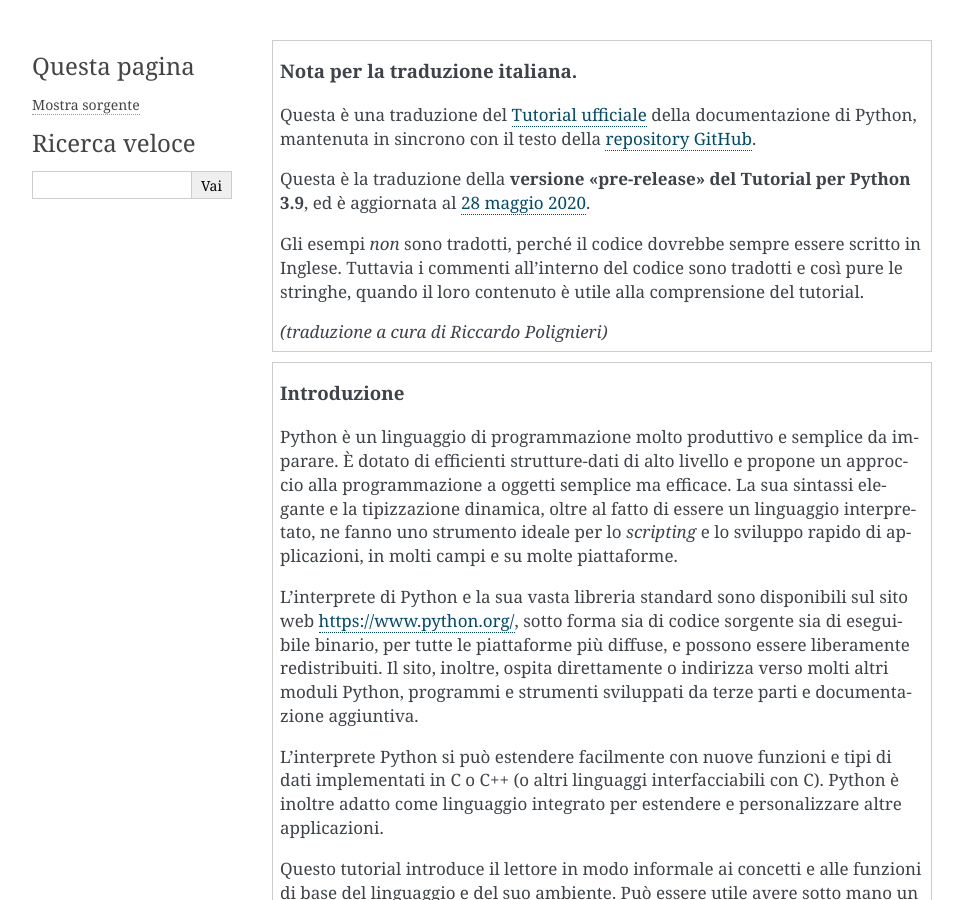
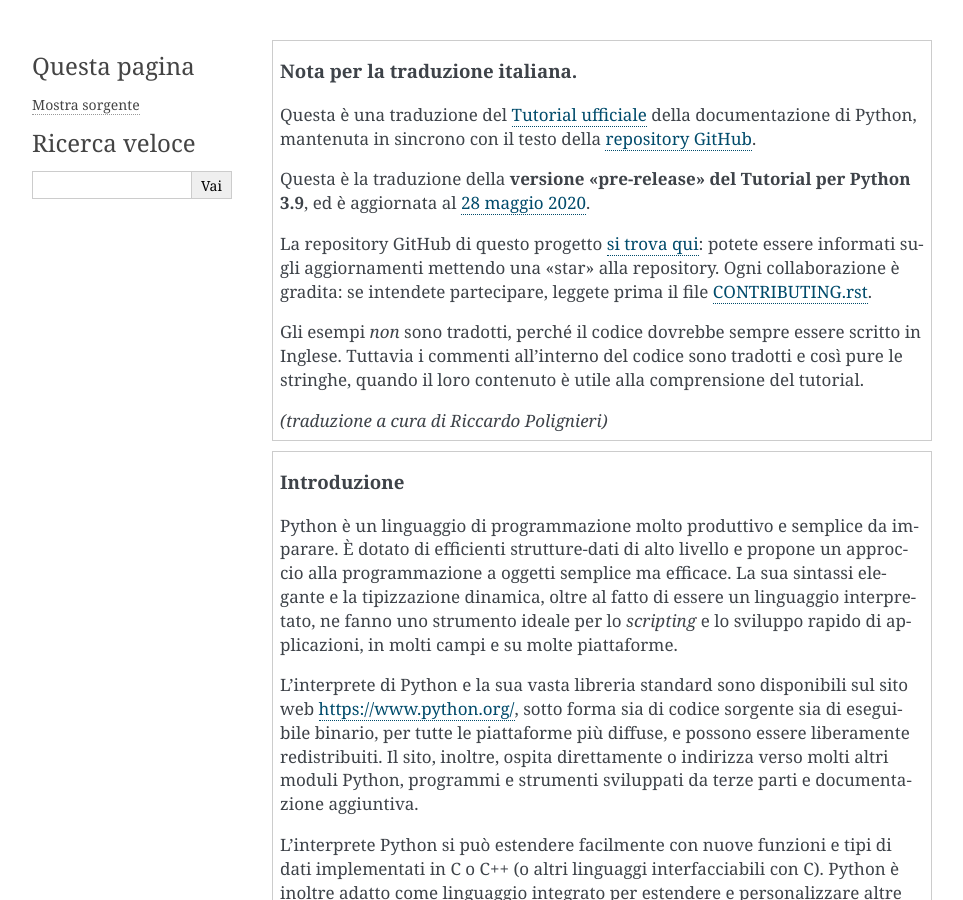
Before and after one commit to ricpol/pytutorial-it, a Sphinx documentation site: the page built from tutorial/source/appetite.rst, in a window 1280 px wide and 900 px high. Shown: the whole window, without its empty margins (148-1111 px from the left). Built offline with Sphinx 7.4.7, drawn with Linux system fonts in a browser that asks for light colours.

Commit message:
added GitHub link

```diff
--- a/tutorial/source/appetite.rst
+++ b/tutorial/source/appetite.rst
@@ -4,6 +4,8 @@
     Questa è una traduzione del `Tutorial ufficiale <https://docs.python.org/3.9/tutorial/index.html>`_ della documentazione di Python, mantenuta in sincrono con il testo della `repository GitHub <https://github.com/python/cpython/tree/3.9/Doc/tutorial>`_.
 
     Questa è la traduzione della **versione "pre-release" del Tutorial per Python 3.9**, ed è aggiornata al `28 maggio 2020 <https://github.com/python/cpython/commit/d23ee5d652ba69a32504dac43131be782b6afdc7#diff-8f5d4d54eb7fab60cb04633e721f6328>`_.
+
+    La repository GitHub di questo progetto `si trova qui <https://github.com/ricpol/pytutorial-it>`_: potete essere informati sugli aggiornamenti mettendo una "star" alla repository. Ogni collaborazione è gradita: se intendete partecipare, leggete prima il file `CONTRIBUTING.rst <https://github.com/ricpol/pytutorial-it/blob/master/CONTRIBUTING.rst>`_.
 
     Gli esempi *non* sono tradotti, perché il codice dovrebbe sempre essere scritto in Inglese. Tuttavia i commenti all'interno del codice sono tradotti e così pure le stringhe, quando il loro contenuto è utile alla comprensione del tutorial.
 
```
